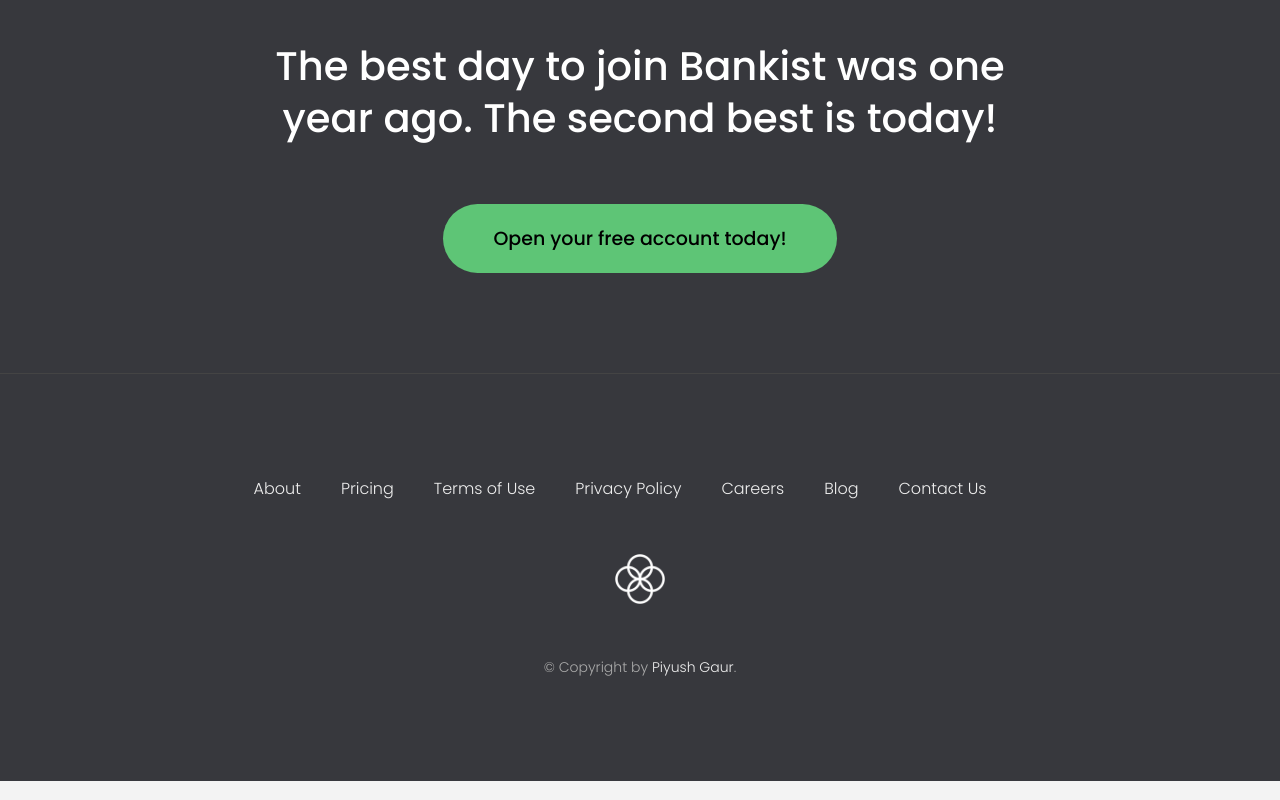
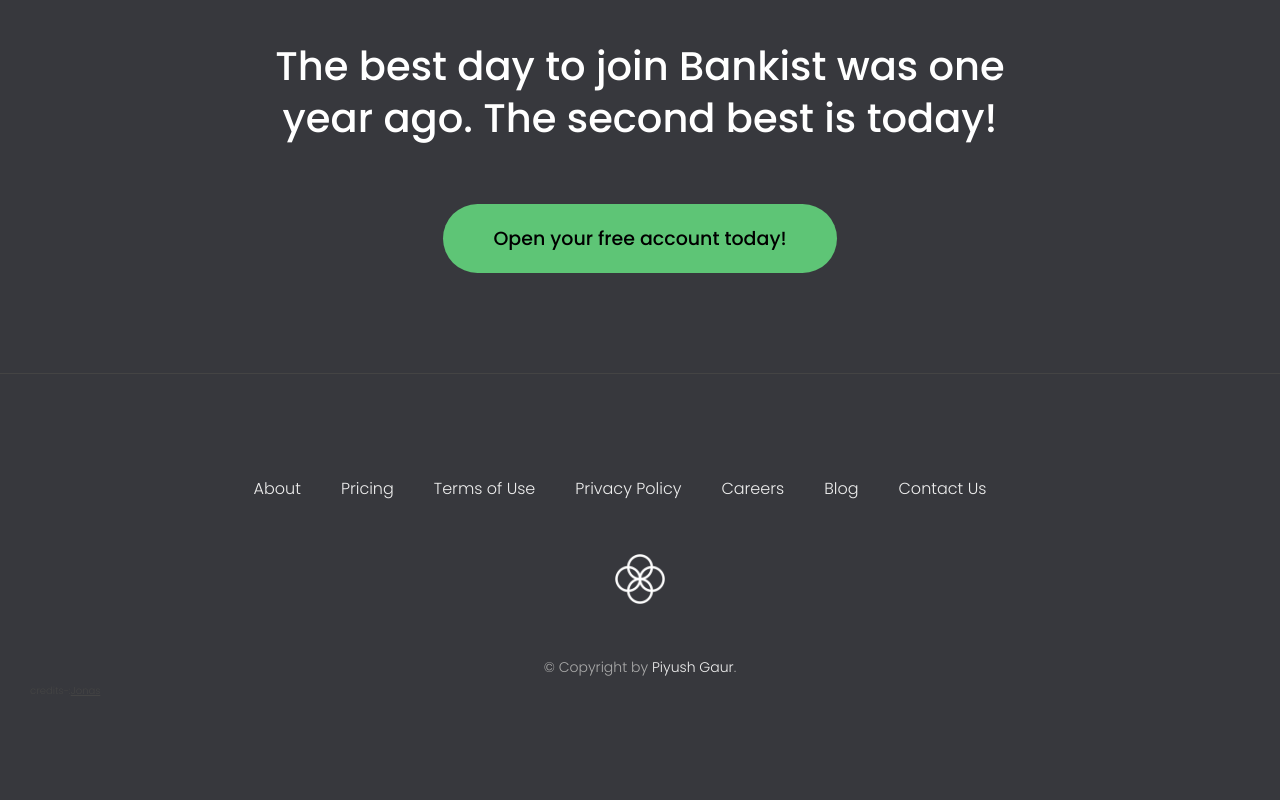
Before and after one commit to gaurpiyush001/MAGIC--DOM, a plain HTML site: page index.html in a window 1280 px wide. Shown: the part 4256-5056 px from the top of the page. Drawn offline with Linux system fonts and the light colour scheme.

Commit message:
Update index.html

```diff
--- a/index.html
+++ b/index.html
@@ -341,6 +341,7 @@
           href="https://www.linkedin.com/in/piyush-gaur-0749051b0/"
           >Piyush Gaur</a
         >.
+      <div>credits-:<u>Jonas</u></div>
       </p>
     </footer>
 
```
